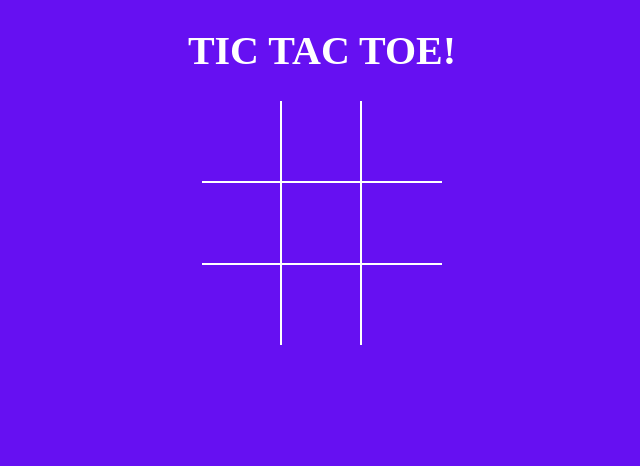
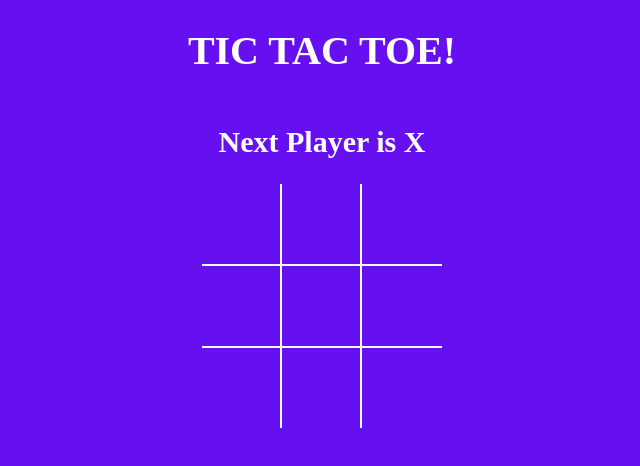
Before and after one commit to deepali0407/tictac, a React (Vite) app: page / in a window 1280 px wide. Shown: the top 466 px of the page, without its empty margins (318-958 px from the left). Built offline with nearby package versions, Linux system fonts and the light colour scheme.

Commit message:
calculate winner and updating on dom

```diff
--- a/src/App.jsx
+++ b/src/App.jsx
@@ -1,11 +1,36 @@
-import React from "react";
+import React , { useState } from "react";
 import Board from "./components/Board";
+import { calculateWinner } from "./helper";
 
 const App = () => {
+  const [board, setBoard] = useState(Array(9).fill(null));
+  const [isXNext,setIsXNext] = useState(true);
+
+  const winner = calculateWinner(board);
+  const message = winner? `Winner is ${winner}` : `Next Player is ${isXNext? 'X':'O'}`
+  console.log(board);
+
+  //handles
+  const logicHandler = (position) => {
+     if(board[position] || winner){
+       return ;
+     }
+     setBoard((prev) => {
+       return prev.map((square,pos) => {
+         if(pos === position){
+           return isXNext ? 'X' : 'O';
+         }
+         return square ;
+       })
+     })
+     setIsXNext(prev => !prev)
+  };
+
   return (
     <div className="app">
       <h1>TIC TAC TOE!</h1>
-      <Board />
+      <h2>{message}</h2>
+      <Board board={board} logicHandler={logicHandler} />
     </div>
   );
 }
--- a/src/components/Board.jsx
+++ b/src/components/Board.jsx
@@ -1,27 +1,8 @@
-import React, { useState } from "react";
+import React from "react";
 import Squares from "./Squares";
 import "./styles/BoardStyle.scss";
 
-const Board = () => {
-  const [board, setBoard] = useState(Array(9).fill(null));
-  const [isXNext,setIsXNext] = useState(true);
-  console.log(board);
-
-  //handles
-  const logicHandler = (position) => {
-     if(board[position]){
-       return ;
-     }
-     setBoard((prev) => {
-       return prev.map((square,pos) => {
-         if(pos === position){
-           return isXNext ? 'X' : 'O';
-         }
-         return square ;
-       })
-     })
-     setIsXNext(prev => !prev)
-  };
+const Board = ( {board,logicHandler} ) => {
 
   const renderSquare = position => {
     //destructuring
--- a/src/components/Squares.jsx
+++ b/src/components/Squares.jsx
@@ -1,4 +1,4 @@
-import React, { useState } from "react";
+import React from "react";
 import "./styles/SquareStyle.scss";
 
 const Squares = ({ value, onClick }) => {
--- a/src/components/styles/SquareStyle.scss
+++ b/src/components/styles/SquareStyle.scss
@@ -14,6 +14,7 @@
 
 }}
 button{
+  color: white;
   background: none;
   border: none;
   // outline: none;
--- /dev/null
+++ b/src/helper.js
@@ -0,0 +1,19 @@
+export function calculateWinner(squares) {
+    const lines = [
+      [0, 1, 2],
+      [3, 4, 5],
+      [6, 7, 8],
+      [0, 3, 6],
+      [1, 4, 7],
+      [2, 5, 8],
+      [0, 4, 8],
+      [2, 4, 6],
+    ];
+    for (let i = 0; i < lines.length; i++) {
+      const [a, b, c] = lines[i];
+      if (squares[a] && squares[a] === squares[b] && squares[a] === squares[c]) {
+        return squares[a];
+      }
+    }
+    return null;
+  }
```
